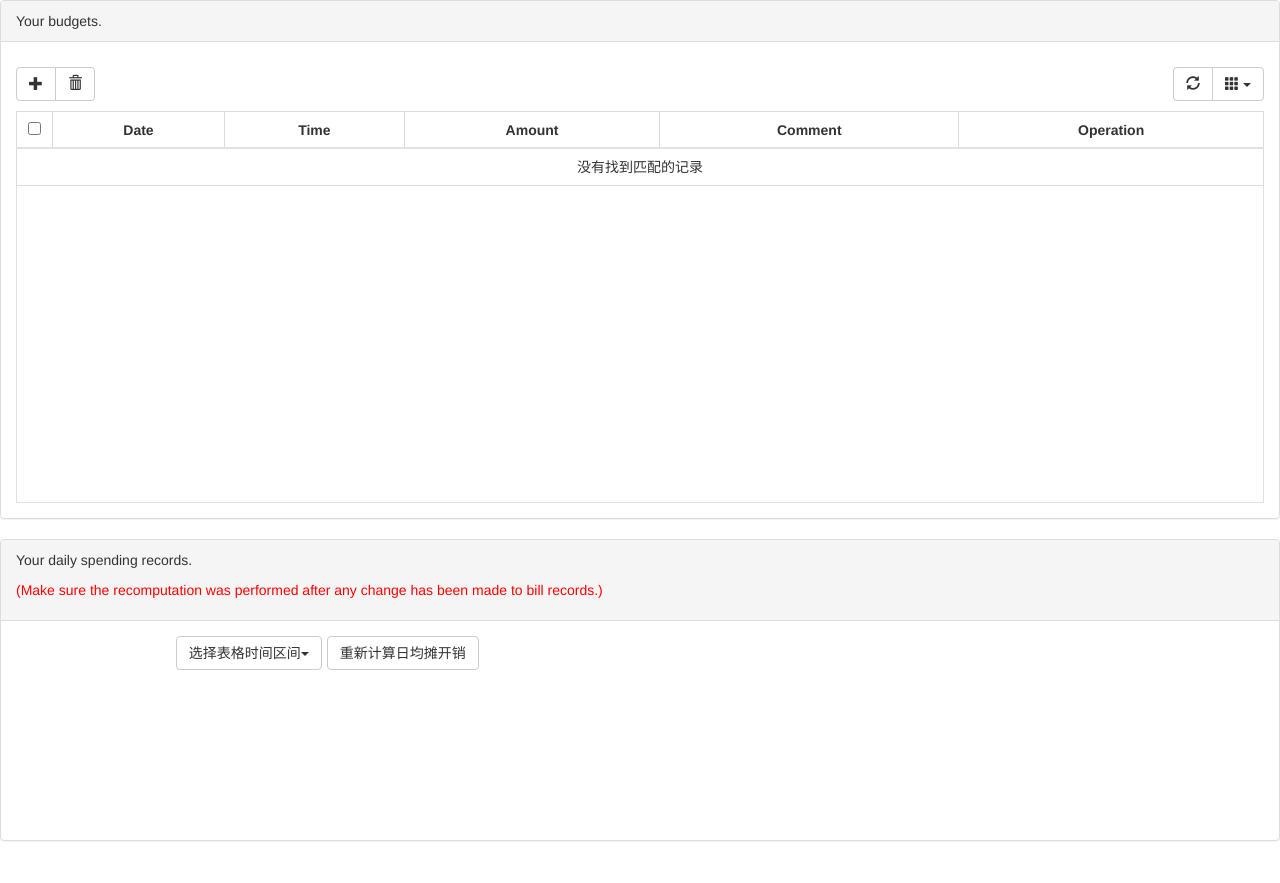
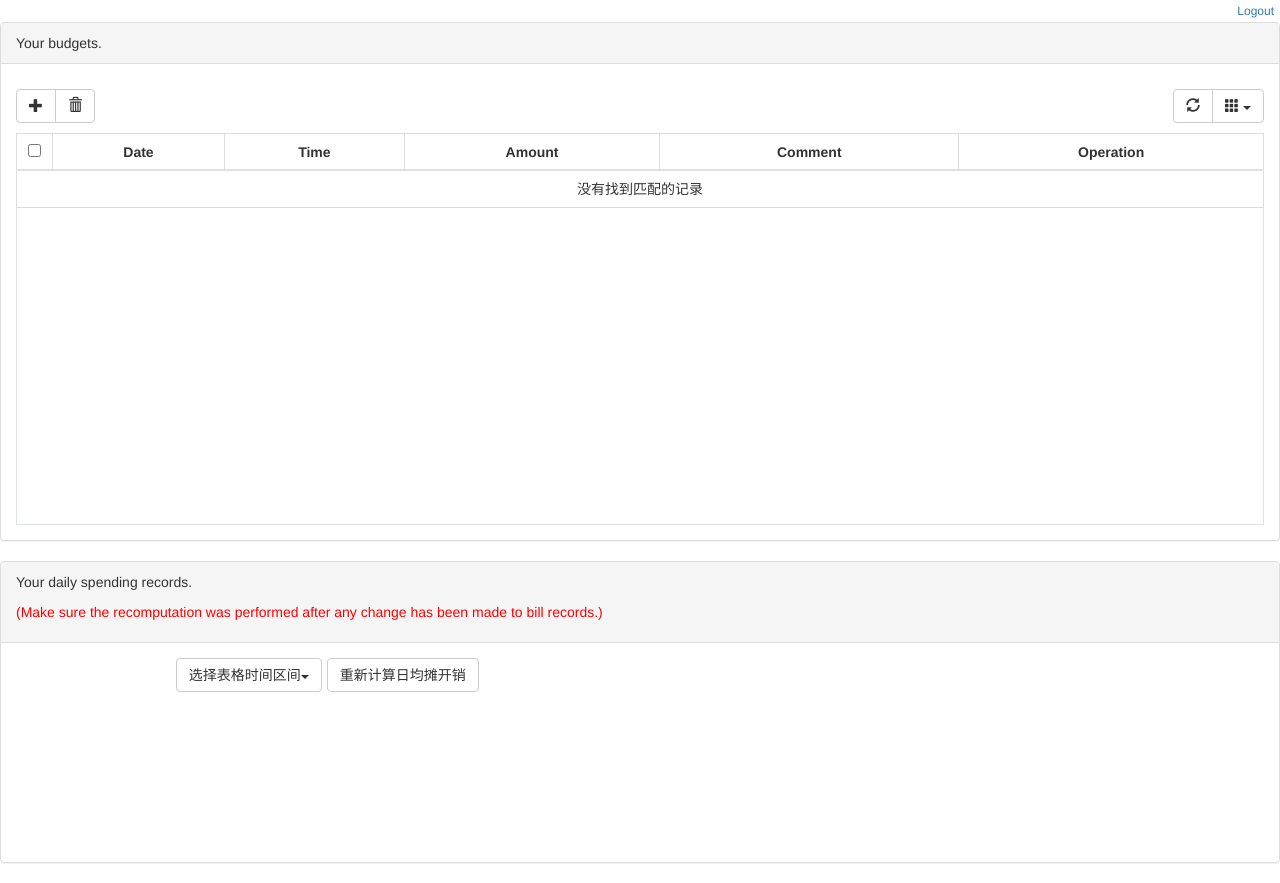
Before and after one commit to dg007tg/Budget, a Django app: page /user-api/user-report in a window 1280 px wide. Before the commit the page ends 841 px from the top, so only its background shows below. Run offline with Django 3.2, Linux system fonts and the light colour scheme; data that the repository does not hold is empty; a map, chart or similar area stays blank; some libraries are stand-ins or nearby versions.

Commit message:
Update budget.htm

```diff
--- a/templates/budget.htm
+++ b/templates/budget.htm
@@ -29,6 +29,9 @@
     <script type = "text/javascript"
         src = "{%static 'js/utils.js'%}">
     </script>
+    <div align="right">
+        <a href='logout' class='btn btn-xs green' >Logout</a>
+    </div>
     <div class = "panel panel-default">
         <div class = "panel-heading">
             Your budgets.
```
